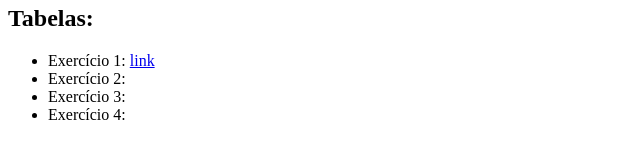
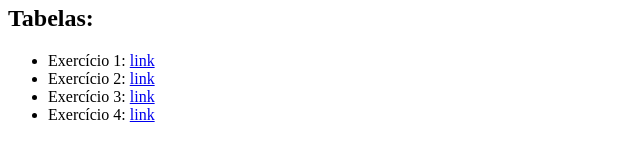
Before and after one commit to Airi1102/atividade-certo, a plain HTML site: page Index.html in a window 1280 px wide. Shown: the part 196-354 px from the top of the page, without its empty margins (0-640 px from the left). Drawn offline with Linux system fonts and the light colour scheme.

Commit message:
Última alteração do arquivo Index.html

```diff
--- a/Index.html
+++ b/Index.html
@@ -16,9 +16,9 @@
     <h2>Tabelas:</h2>
     <ul>
         <li>Exercício 1: <a href="Exercício1-tabela.html"> link</a></li>
-        <li>Exercício 2: <a href=""></a></li>
-        <li>Exercício 3: <a href=""></a></li>
-        <li>Exercício 4: <a href=""></a></li>
+        <li>Exercício 2: <a href="Exercício2-tabela.html"> link</a></li>
+        <li>Exercício 3: <a href="Exercício3-tabela.html"> link</a></li>
+        <li>Exercício 4: <a href="Exercício4-tabela.html"> link</a></li>
     </ul>
 </body>
 </html>
```
